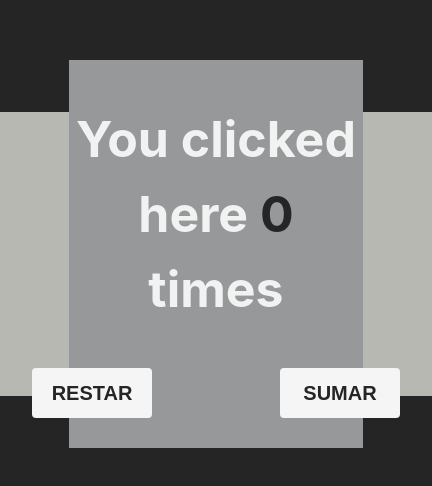
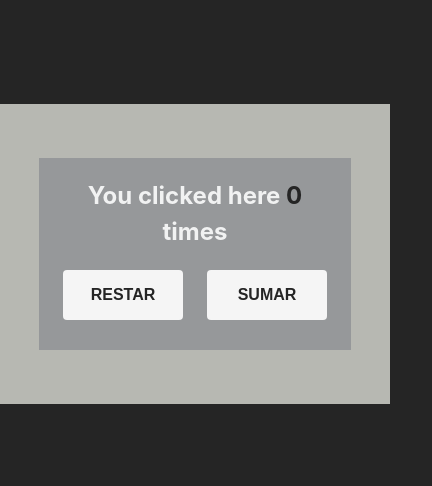
Before and after one commit to RadiooGaga/REACT-BUTTONS, a React (Vite) app: page / in a window 390 px wide. Shown: the part 168-654 px from the top of the page, 432 px wide, since content can reach past the window. Built offline with nearby package versions, Linux system fonts and the light colour scheme.

Commit message:
reviso css

```diff
--- a/src/App.css
+++ b/src/App.css
@@ -1,24 +1,21 @@
 #root {
   display: flex;
+  text-align: center;
+  align-items: center;
   justify-content: center;
-  align-items: center;
   width: 100%;
-  height: 220px;
-  padding: 2rem;
-  text-align: center;
+  height: 300px;
   background-color: rgb(183, 184, 178);
 }
 
 #App {
-  width: 80%;
-  height:auto;
+  width: 45%;
 }
 
 #divButtons {
   display: flex;
-  justify-content:center;
-  gap: 8em;
-  width: auto;
+  justify-content:space-evenly;
+  width: 100%;
   background-color: rgb(150, 152, 154);
   padding-bottom: 30px;
 }
@@ -30,7 +27,7 @@
   cursor: pointer;
   border-style: none;
   border-radius: 4px;
-  font-size: 20px;
+  font-size: 1em;
   font-weight: bold;
   color: #252525;
 }
@@ -43,3 +40,10 @@
 #subtractButton:active, #addButton:active {
   color: rgb(225, 116, 154);
 }
+
+
+@media screen and (max-width: 1080px){
+  #App {
+    width: 80%;
+  }
+}
--- a/src/components/ShowCount.css
+++ b/src/components/ShowCount.css
@@ -1,9 +1,19 @@
 #divCounter {
     display: flex;
     flex-direction: column;
+    width: 100%;
+    height: auto;
     background-color: rgb(150, 152, 154);
 }
 
 h2 {
-    font-size: 50px;
+    font-size: 2.5em;
+    padding: 0px 30px;
 }
+
+@media screen and (max-width: 1080px){
+    h2 {
+        font-size: 1.5em;
+        padding: 0px 30px;
+    }
+  }
```
